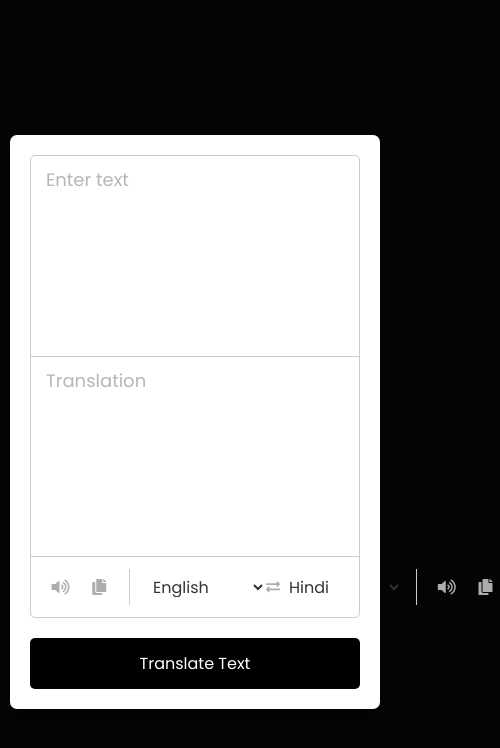
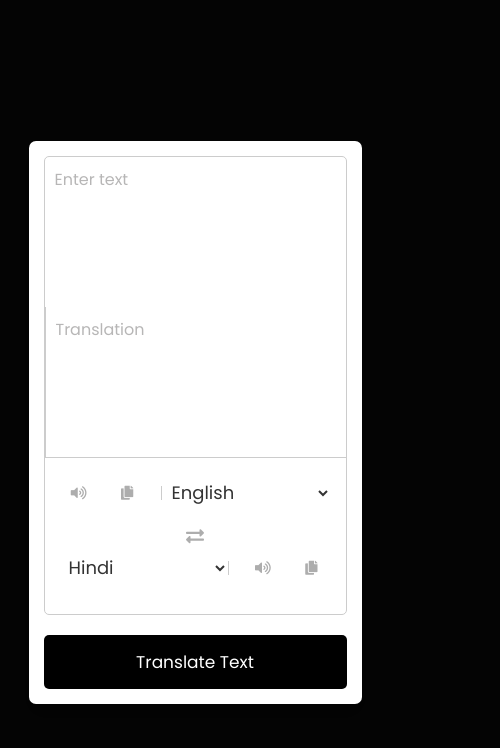
Before and after one commit to brahmika/Translator-App, a plain HTML site: page index.html in a window 390 px wide. Shown: the whole page, 500 px wide, since content can reach past the window. Drawn offline with Linux system fonts and the light colour scheme.

Commit message:
fix ui mobile

```diff
--- a/style.css
+++ b/style.css
@@ -123,39 +123,69 @@ body{
   border-radius: 5px;
   background: #000000;
 }
-@media (max-width: 660px){
-  .container{
-    padding: 20px;
+@media (max-width: 660px) {
+  .container {
+    width: 90%;
+    max-width: 400px;
+    margin: auto;
+    padding: 15px;
   }
-  .wrapper .text-input{
+
+  .wrapper {
+    display: flex;
     flex-direction: column;
+    align-items: center;
   }
-  .text-input .to-text{
-    border-left: 0px;
-    border-top: 1px solid #ccc;
+
+  .text-input {
+    flex-direction: column;
+    width: 100%;
   }
-  .text-input textarea{
-    height: 200px;
+
+  .text-input textarea {
+    height: 150px;
+    width: 100%;
+    font-size: 16px;
+    padding: 10px;
   }
-  .controls .row .icons {
+
+  .controls {
+    display: flex;
+    flex-direction: column;
+    align-items: center;
+    width: 100%;
+  }
+
+  .controls .row {
+    display: flex;
+    justify-content: space-between;
+    align-items: center;
+    width: 100%;
+    margin-bottom: 10px;
+  }
+
+  .controls .icons {
     display: flex;
     gap: 10px;
+    justify-content: center;
+    width: 100%;
   }
 
-  .controls .row .icons i {
-    width: 36px;  /* Adjusts icon size for mobile */
-    height: 36px;
+  .controls select {
+    width: 100%;
+    padding: 10px;
     font-size: 16px;
   }
 
-  .container button{
-    padding: 13px;
+  .controls .exchange {
+    font-size: 18px;
+    cursor: pointer;
+  }
+
+  button {
+    width: 100%;
+    padding: 12px;
     font-size: 16px;
-  }
-  .controls .row select{
-    font-size: 16px;
-  }
-  .controls .exchange{
-    font-size: 14px;
+    margin-top: 10px;
   }
 }
```
